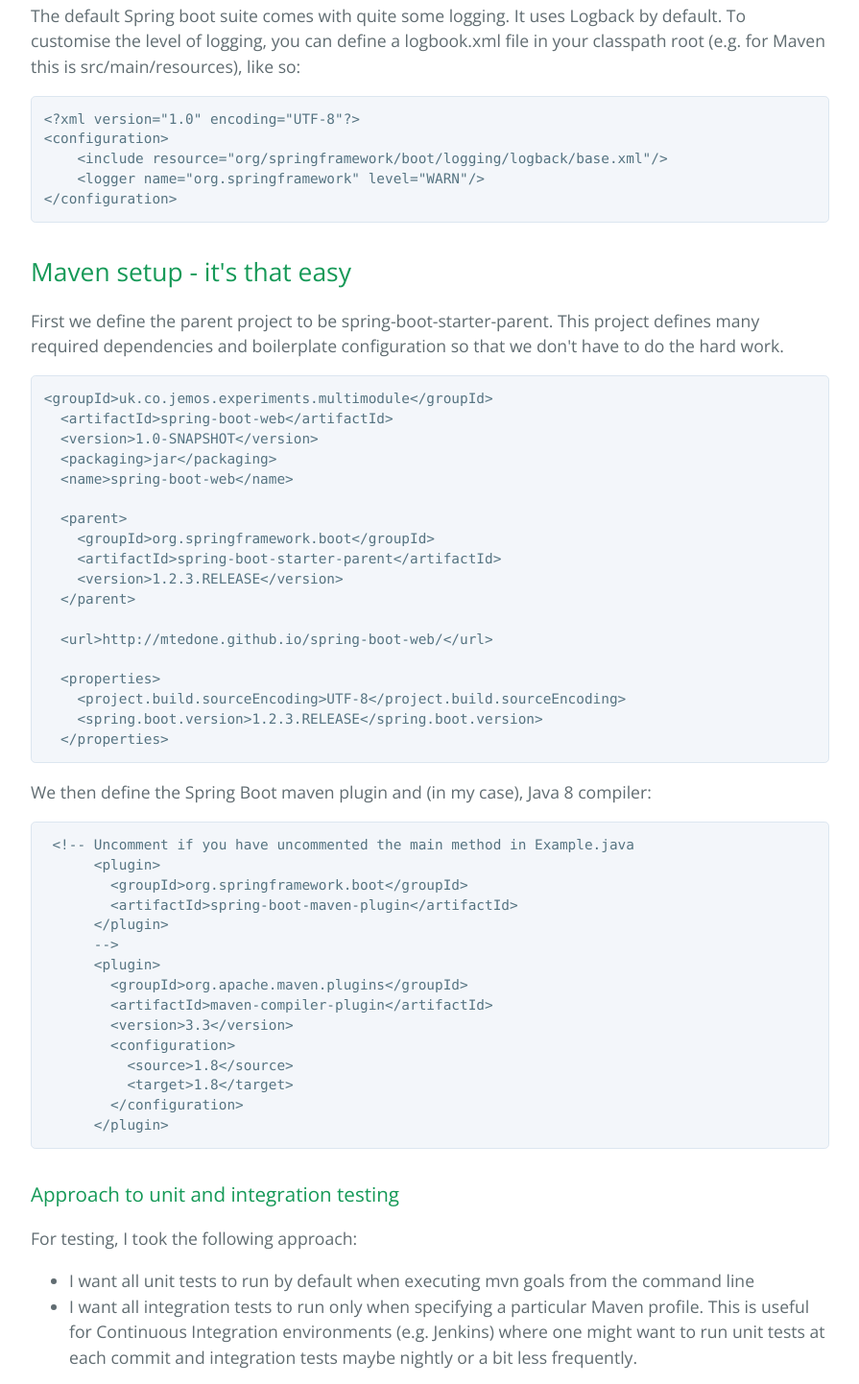
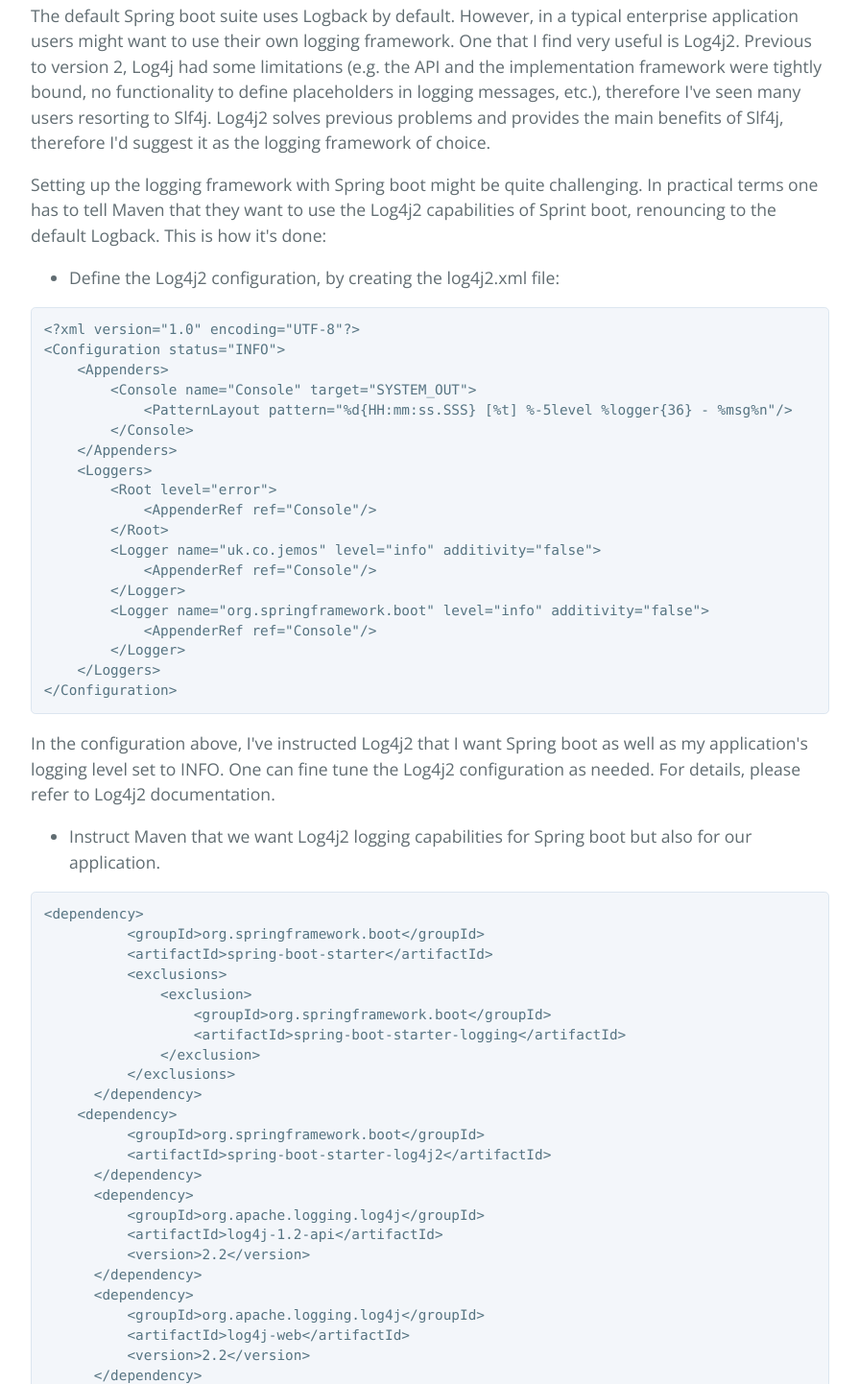
Before and after one commit to eaingaran/spring-boot-web, a plain HTML site: page index.html in a window 1280 px wide. Shown: the part 1231-2673 px from the top of the page at 96% size, without its empty margins (192-1087 px from the left). Drawn offline with nearby package versions, Linux system fonts and the light colour scheme.

```diff
--- a/index.html
+++ b/index.html
@@ -49,14 +49,78 @@ What are the advantages of using Spring Boot? </p>
 <h2>
 <a id="logging-setup" class="anchor" href="#logging-setup" aria-hidden="true"><span class="octicon octicon-link"></span></a>Logging setup</h2>
 
-<p>The default Spring boot suite comes with quite some logging. It uses Logback by default. To customise the level of logging, you can define a logbook.xml file in your classpath root (e.g. for Maven this is src/main/resources), like so:</p>
+<p>The default Spring boot suite uses Logback by default. However, in a typical enterprise application users might want to use their own logging framework. One that I find very useful is Log4j2. Previous to version 2, Log4j had some limitations (e.g. the API and the implementation framework were tightly bound, no functionality to define placeholders in logging messages, etc.), therefore I've seen many users resorting to Slf4j. Log4j2 solves previous problems and provides the main benefits of Slf4j, therefore I'd suggest it as the logging framework of choice. </p>
+
+<p>Setting up the logging framework with Spring boot might be quite challenging. In practical terms one has to tell Maven that they want to use the Log4j2 capabilities of Sprint boot, renouncing to the default Logback. This is how it's done: </p>
+
+<ul>
+<li>Define the Log4j2 configuration, by creating the log4j2.xml file:</li>
+</ul>
 
 <pre><code>&lt;?xml version="1.0" encoding="UTF-8"?&gt;
-&lt;configuration&gt;
-    &lt;include resource="org/springframework/boot/logging/logback/base.xml"/&gt;
-    &lt;logger name="org.springframework" level="WARN"/&gt;
-&lt;/configuration&gt;
+&lt;Configuration status="INFO"&gt;
+    &lt;Appenders&gt;
+        &lt;Console name="Console" target="SYSTEM_OUT"&gt;
+            &lt;PatternLayout pattern="%d{HH:mm:ss.SSS} [%t] %-5level %logger{36} - %msg%n"/&gt;
+        &lt;/Console&gt;
+    &lt;/Appenders&gt;
+    &lt;Loggers&gt;
+        &lt;Root level="error"&gt;
+            &lt;AppenderRef ref="Console"/&gt;
+        &lt;/Root&gt;
+        &lt;Logger name="uk.co.jemos" level="info" additivity="false"&gt;
+            &lt;AppenderRef ref="Console"/&gt;
+        &lt;/Logger&gt;
+        &lt;Logger name="org.springframework.boot" level="info" additivity="false"&gt;
+            &lt;AppenderRef ref="Console"/&gt;
+        &lt;/Logger&gt;
+    &lt;/Loggers&gt;
+&lt;/Configuration&gt;
 </code></pre>
+
+<p>In the configuration above, I've instructed Log4j2 that I want Spring boot as well as my application's logging level set to INFO. One can fine tune the Log4j2 configuration as needed. For details, please refer to Log4j2 documentation. </p>
+
+<ul>
+<li>Instruct Maven that we want Log4j2 logging capabilities for Spring boot but also for our application. </li>
+</ul>
+
+<pre><code>&lt;dependency&gt;
+          &lt;groupId&gt;org.springframework.boot&lt;/groupId&gt;
+          &lt;artifactId&gt;spring-boot-starter&lt;/artifactId&gt;
+          &lt;exclusions&gt;
+              &lt;exclusion&gt;
+                  &lt;groupId&gt;org.springframework.boot&lt;/groupId&gt;
+                  &lt;artifactId&gt;spring-boot-starter-logging&lt;/artifactId&gt;
+              &lt;/exclusion&gt;
+          &lt;/exclusions&gt;
+      &lt;/dependency&gt;
+    &lt;dependency&gt;
+          &lt;groupId&gt;org.springframework.boot&lt;/groupId&gt;
+          &lt;artifactId&gt;spring-boot-starter-log4j2&lt;/artifactId&gt;
+      &lt;/dependency&gt;
+      &lt;dependency&gt;
+          &lt;groupId&gt;org.apache.logging.log4j&lt;/groupId&gt;
+          &lt;artifactId&gt;log4j-1.2-api&lt;/artifactId&gt;
+          &lt;version&gt;2.2&lt;/version&gt;
+      &lt;/dependency&gt;
+      &lt;dependency&gt;
+          &lt;groupId&gt;org.apache.logging.log4j&lt;/groupId&gt;
+          &lt;artifactId&gt;log4j-web&lt;/artifactId&gt;
+          &lt;version&gt;2.2&lt;/version&gt;
+      &lt;/dependency&gt;
+      &lt;dependency&gt;
+          &lt;groupId&gt;commons-logging&lt;/groupId&gt;
+          &lt;artifactId&gt;commons-logging&lt;/artifactId&gt;
+          &lt;version&gt;1.2&lt;/version&gt;
+      &lt;/dependency&gt;
+      &lt;dependency&gt;
+          &lt;groupId&gt;org.codehaus.jackson&lt;/groupId&gt;
+          &lt;artifactId&gt;jackson-mapper-asl&lt;/artifactId&gt;
+          &lt;version&gt;1.9.13&lt;/version&gt;
+      &lt;/dependency&gt;
+</code></pre>
+
+<p>The snippet above instructs Spring boot that we don't want the default Logback framework. Additionally, we have to include the commons-logging API as well as Log4j2 Spring boot logging support. The addition of standalone log4j2 dependencies is required in this project because I'm running also plain Java classes (i.e. non Spring boot), therefore I must provide the required dependencies.</p>
 
 <h2>
 <a id="maven-setup---its-that-easy" class="anchor" href="#maven-setup---its-that-easy" aria-hidden="true"><span class="octicon octicon-link"></span></a>Maven setup - it's that easy</h2>
```
Also changed, not shown: params.json (+1 -1 lines).
